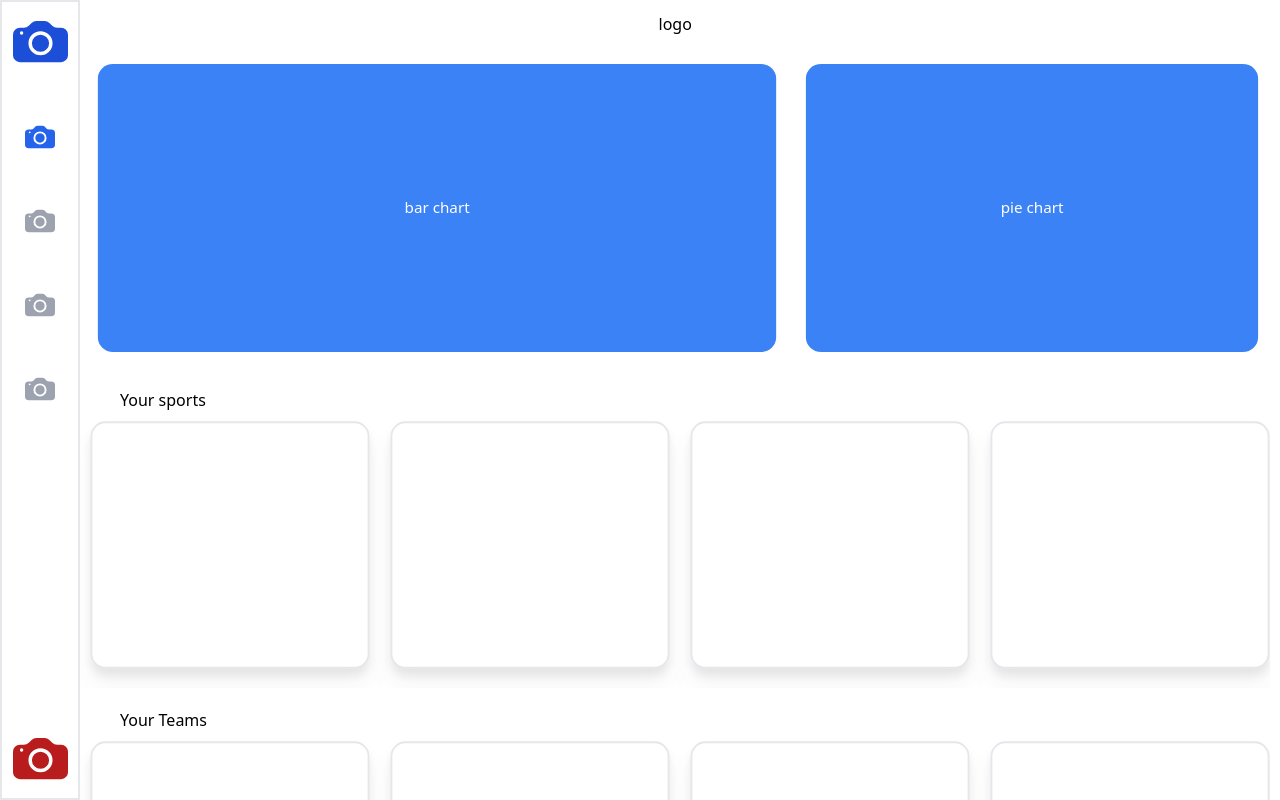
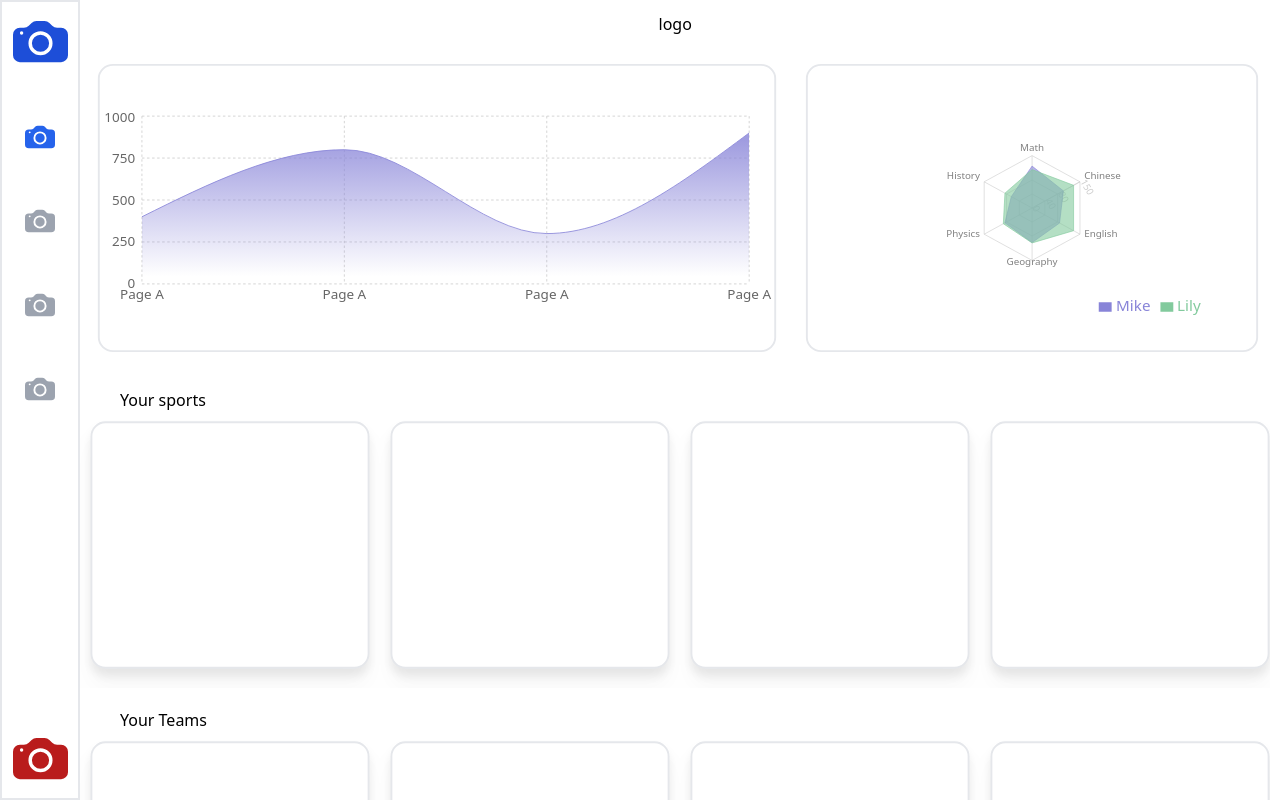
Before and after one commit to OjasKarmarkar/LOC4.0_BitByBit, a React (Create React App) app: page / in a window 1280 px wide. Shown: the top 800 px of the page. Built offline with nearby package versions, Linux system fonts and the light colour scheme.

Commit message:
Add graphs

```diff
--- a/package.json
+++ b/package.json
@@ -6,13 +6,16 @@
     "@testing-library/jest-dom": "^5.16.2",
     "@testing-library/react": "^12.1.4",
     "@testing-library/user-event": "^13.5.0",
+    "chart.js": "^3.7.1",
     "firebase": "^9.6.8",
     "framer-motion": "^6.2.8",
     "react": "^17.0.2",
+    "react-chartjs-2": "^4.0.1",
     "react-dom": "^17.0.2",
     "react-icons": "^4.3.1",
     "react-router-dom": "^6.2.2",
     "react-scripts": "^5.0.0",
+    "recharts": "^2.1.9",
     "web-vitals": "^2.1.4"
   },
   "scripts": {
--- /dev/null
+++ b/src/components/Chart.js
@@ -0,0 +1,28 @@
+import { AreaChart, Area, Tooltip, CartesianGrid, XAxis, YAxis } from 'recharts';
+
+
+function Chart() {
+
+    const data = [{name: 'Page A', uv: 400}, {name: 'Page A', uv: 800}, {name: 'Page A', uv: 300}, {name: 'Page A', uv: 900}, ];
+    return(
+    <AreaChart width={800} height={250} data={data}
+        margin={{ top: 10, right: 30, left: -10, bottom: 0 }}>
+        <defs>
+        <linearGradient id="colorUv" x1="0" y1="0" x2="0" y2="1">
+            <stop offset="5%" stopColor="#8884d8" stopOpacity={0.8}/>
+            <stop offset="95%" stopColor="#8884d8" stopOpacity={0}/>
+        </linearGradient>
+        <linearGradient id="colorPv" x1="0" y1="0" x2="0" y2="1">
+            <stop offset="5%" stopColor="#82ca9d" stopOpacity={0.8}/>
+            <stop offset="95%" stopColor="#82ca9d" stopOpacity={0}/>
+        </linearGradient>
+        </defs>
+        <XAxis axisLine={false} tickLine={false} dataKey="name" />
+        <YAxis axisLine={false} tickLine={false} />
+        <CartesianGrid strokeDasharray="3 3" />
+        <Tooltip />
+        <Area type="monotone" dataKey="uv" stroke="#8884d8" fillOpacity={1} fill="url(#colorUv)" />
+        <Area type="monotone" dataKey="pv" stroke="#82ca9d" fillOpacity={1} fill="url(#colorPv)" />
+    </AreaChart>
+    )};
+export default Chart
--- /dev/null
+++ b/src/components/Pie.js
@@ -0,0 +1,57 @@
+import React from 'react'
+import { RadarChart, Radar, PolarGrid, PolarAngleAxis,PolarRadiusAxis, Legend } from 'recharts';
+
+function Pie() {
+
+const data = [
+  {
+    "subject": "Math",
+    "A": 120,
+    "B": 110,
+    "fullMark": 150
+  },
+  {
+    "subject": "Chinese",
+    "A": 98,
+    "B": 130,
+    "fullMark": 150
+  },
+  {
+    "subject": "English",
+    "A": 86,
+    "B": 130,
+    "fullMark": 150
+  },
+  {
+    "subject": "Geography",
+    "A": 99,
+    "B": 100,
+    "fullMark": 150
+  },
+  {
+    "subject": "Physics",
+    "A": 85,
+    "B": 90,
+    "fullMark": 150
+  },
+  {
+    "subject": "History",
+    "A": 65,
+    "B": 85,
+    "fullMark": 150
+  }
+]
+
+
+    return(
+    <RadarChart outerRadius={90} width={730} height={250} data={data}>
+    <PolarGrid />
+    <PolarAngleAxis dataKey="subject" />
+    <PolarRadiusAxis angle={30} domain={[0, 150]} />
+    <Radar name="Mike" dataKey="A" stroke="#8884d8" fill="#8884d8" fillOpacity={0.6} />
+    <Radar name="Lily" dataKey="B" stroke="#82ca9d" fill="#82ca9d" fillOpacity={0.6} />
+    <Legend />
+    </RadarChart>
+    )
+}
+export default Pie
--- a/src/pages/Home.js
+++ b/src/pages/Home.js
@@ -1,5 +1,7 @@
 import React, { useRef } from 'react'
 import TeamCard from '../components/TeamCard'
+import Chart from '../components/Chart'
+import Pie from '../components/Pie'
 import { motion } from 'framer-motion'
 
 function Home() {
@@ -14,11 +16,11 @@ function Home() {
       </div>
       {/* charts */}
       <div className='w-full h-[40vh] flex'>
-        <div className='h-full w-[60%] scale-y-90 scale-x-95 rounded-2xl bg-blue-500 flex justify-center items-center text-white'>
-          bar chart
+        <div className='h-full w-[60%] scale-y-90 scale-x-95 rounded-2xl bg-white flex justify-center items-center text-white border-2'>
+          <Chart />
         </div>
-        <div className='h-full w-[40%] scale-y-90 scale-x-95 rounded-2xl bg-blue-500 flex justify-center items-center text-white'>
-          pie chart
+        <div className='h-full w-[40%] scale-y-90 scale-x-95 rounded-2xl  bg-white flex justify-center items-center text-white border-2'>
+          <Pie />
         </div>
       </div>
       {/* teams and events */}
```
Also changed, not shown: 1 other file (tests, documents, lock files or other folders).
